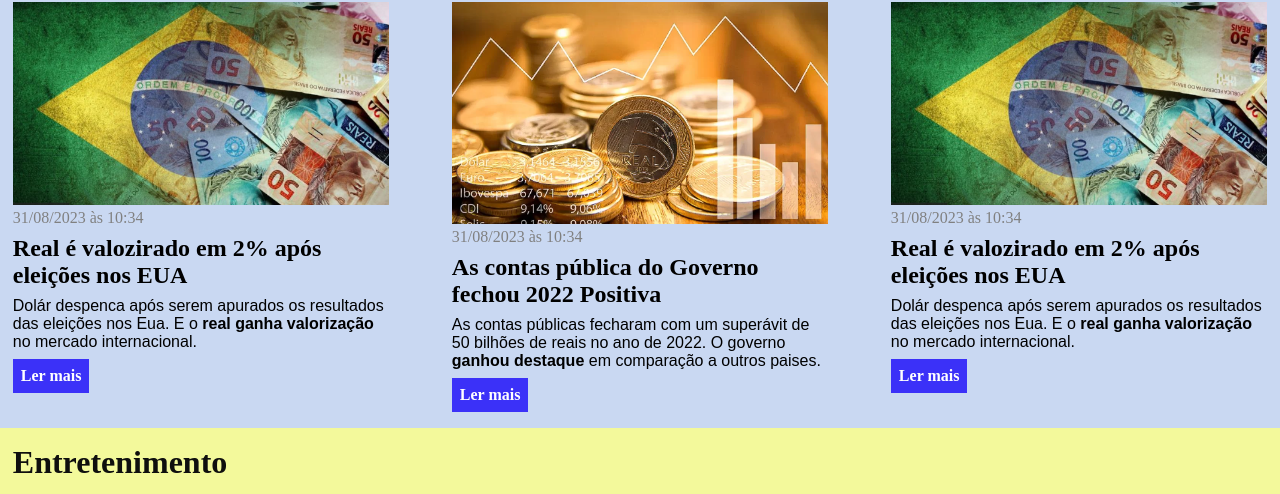
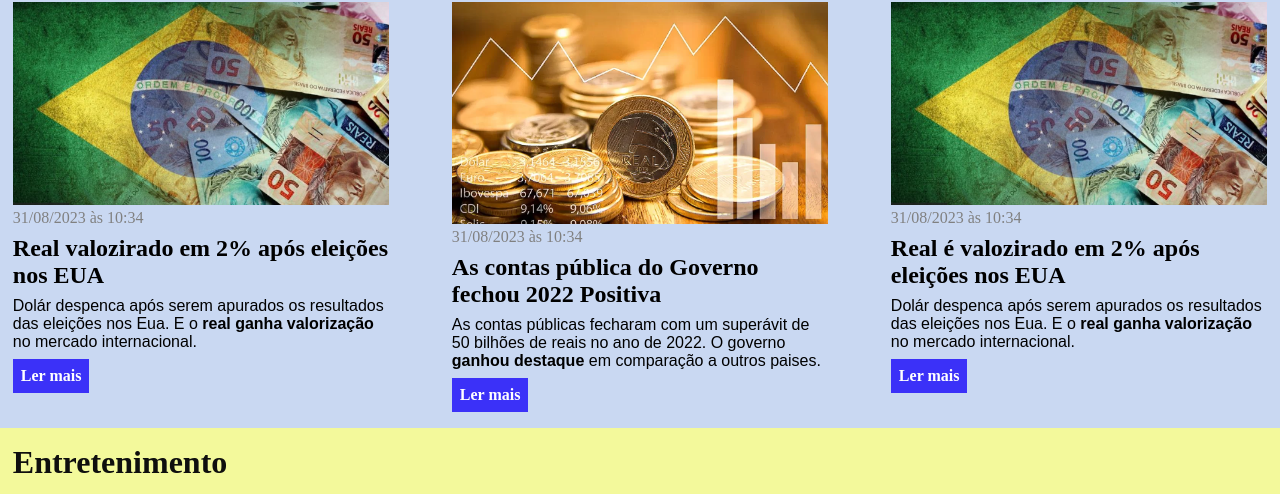
Before and after one commit to Deviniciuz/portal-de-noticias, a plain HTML site: page index.html in a window 1280 px wide. Shown: the part 592-1086 px from the top of the page. Drawn offline with Linux system fonts and the light colour scheme.

Commit message:
commmit inicial

```diff
--- a/index.html
+++ b/index.html
@@ -79,7 +79,7 @@
                         <header>
                             <time class="creation-date">31/08/2023 às 10:34</time>
                         </header>
-                        <h3>Real é valozirado em 2% após eleições nos EUA</h3>
+                        <h3>Real valozirado em 2% após eleições nos EUA</h3>
                         <p>
                             Dolár despenca após serem apurados os resultados das eleições nos Eua. E o <strong> real ganha valorização</strong> no mercado internacional.
                         </p>
```
